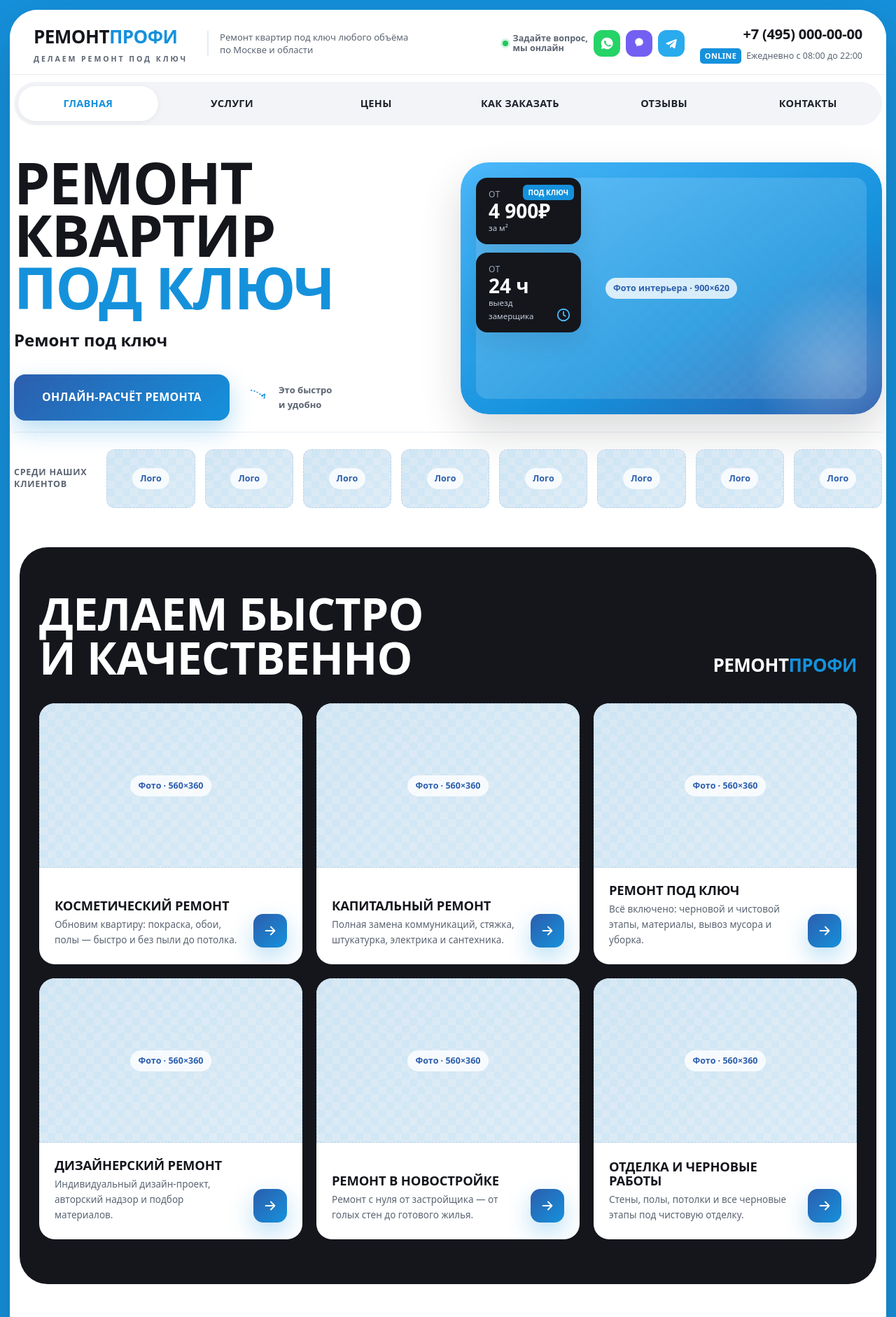
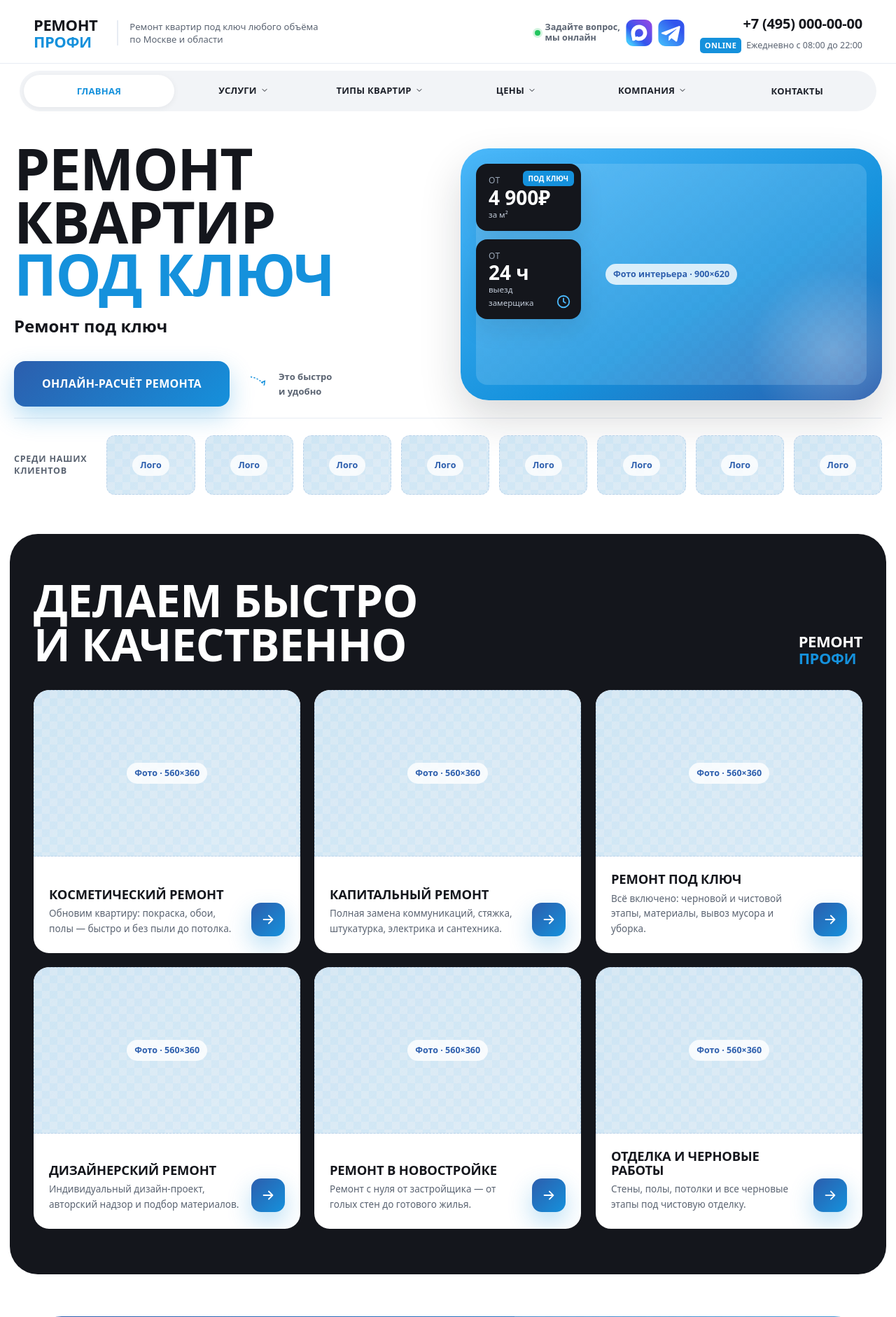
Before and after one commit to be3yn4ik1/remount-chameleon, a PHP site: page / in a window 1280 px wide. Shown: the top 1882 px of the page at 70% size. Run offline with PHP 8.4, Linux system fonts and the light colour scheme.

Commit message:
Homepage revisions: nav structure, MAX/Telegram, white bg, mobile fixes
- Restore category mega-menu from the original brief (Услуги / Типы квартир /
  Цены / Компания) as dropdowns within the pill nav; accordion on mobile
- Replace WhatsApp/Viber with MAX + Telegram brand icons via an SVG <symbol>
  sprite (unique gradient ids, referenced with <use> to avoid id clashes)
- White body background (remove blue page frame)
- Stack the logo (Ремонт / Профи), hide the slogan
- Fix footer padding (padding shorthand was zeroing container inset)
- Mobile: drawer now slides from the left with its own close (✕) button;
  single-column footer; larger gutter; dark-block head stacks on narrow screens
- Reviews: rev-grid margin-top 50px, reset figure margin

Co-Authored-By: Claude Opus 4.8 <noreply@anthropic.com>
Claude-Session: https://claude.ai/code/session_01VRiYQzvZ2fEMtBfJ3LopE2

```diff
--- a/assets/css/style.css
+++ b/assets/css/style.css
@@ -41,7 +41,7 @@ body {
   margin: 0;
   font-family: var(--font);
   color: var(--ink-2);
-  background: var(--brand);          /* синяя рамка-обводка вокруг листа */
+  background: #ffffff;
   font-size: 17px; line-height: 1.6;
   -webkit-font-smoothing: antialiased; text-rendering: optimizeLegibility;
 }
@@ -54,10 +54,7 @@ ul,ol { margin:0; padding:0; list-style:none; }
 
 .page {
   background: var(--white);
-  margin: 14px;
-  border-radius: var(--r-2xl);
   overflow: hidden;
-  box-shadow: 0 30px 80px rgba(20,22,28,.22);
 }
 
 .container { width:100%; max-width: var(--maxw); margin-inline:auto; padding-inline: var(--gutter); }
@@ -93,9 +90,9 @@ ul,ol { margin:0; padding:0; list-style:none; }
 
 /* ---------- Messengers / online ---------- */
 .messengers, .msgr-row { display:inline-flex; align-items:center; gap:8px; }
-.msgr { width:38px; height:38px; border-radius:12px; display:grid; place-items:center; transition: transform var(--dur) var(--ease); flex:none; }
+.msgr { width:38px; height:38px; border-radius:11px; display:grid; place-items:center; overflow:hidden; transition: transform var(--dur) var(--ease); flex:none; }
 .msgr:hover { transform: translateY(-2px); }
-.msgr--wa { background:#25D366; } .msgr--vb { background:#7360F2; } .msgr--tg { background:#2AABEE; }
+.msgr svg { width:100%; height:100%; display:block; }
 .online { display:inline-flex; align-items:center; gap:7px; font-size:12.5px; line-height:1.15; font-weight:600; color:var(--ink-soft); }
 .online i { width:8px; height:8px; border-radius:50%; background:#22c55e; box-shadow:0 0 0 3px rgba(34,197,94,.2); flex:none; }
 .online--dark { color:#cfd6e2; }
@@ -104,10 +101,10 @@ ul,ol { margin:0; padding:0; list-style:none; }
 
 /* ---------- Brand ---------- */
 .brand { display:inline-flex; flex-direction:column; gap:2px; }
-.brand__logo { font-weight:900; font-size:26px; letter-spacing:-.02em; text-transform:uppercase; color:var(--ink); }
+.brand__logo { display:flex; flex-direction:column; gap:0; line-height:1.1; font-weight:900; font-size:22px; letter-spacing:-.02em; text-transform:uppercase; color:var(--ink); }
 .brand__logo span { color: var(--brand); }
 .brand__logo--light { color:#fff; } .brand__logo--light span { color: var(--brand); }
-.brand__slogan { font-size:10.5px; letter-spacing:.28em; text-transform:uppercase; color:var(--ink-soft); font-weight:700; }
+.brand__slogan { display:none; }
 
 /* ---------- Header ---------- */
 .hdr { position: sticky; top:0; z-index:100; background:#fff; }
@@ -118,11 +115,38 @@ ul,ol { margin:0; padding:0; list-style:none; }
 .hdr__phone { font-weight:900; font-size:20px; color:var(--ink); letter-spacing:-.01em; }
 .hdr__phone:hover { color: var(--brand); }
 
-.nav { border-top:1px solid var(--line); }
-.nav__inner { display:flex; gap:6px; background: var(--gray-50); border-radius: var(--r-full); padding:6px; margin:10px auto 16px; }
-.nav__link { flex:1; text-align:center; padding:13px 18px; border-radius: var(--r-full); font-weight:700; font-size:14.5px; color:var(--ink-2); transition: background var(--dur), color var(--dur); text-transform:uppercase; letter-spacing:.02em; }
+.nav { border-top:1px solid var(--line); padding-inline: var(--gutter); }
+.nav__inner { display:flex; align-items:stretch; gap:4px; background: var(--gray-50); border-radius: var(--r-full); padding:6px; margin:10px auto 16px; }
+.nav__inner > .nav__link, .nav__item { flex:1 1 0; }
+.nav__item { position:relative; }
+.nav__link {
+  display:flex; align-items:center; justify-content:center; gap:5px; width:100%;
+  text-align:center; padding:13px 12px; border-radius: var(--r-full);
+  font-weight:700; font-size:13px; color:var(--ink-2); background:none; border:0; cursor:pointer;
+  text-transform:uppercase; letter-spacing:.02em; transition: background var(--dur), color var(--dur);
+}
 .nav__link:hover { color: var(--brand); }
 .nav__link.is-active { background:#fff; color:var(--brand); box-shadow: var(--sh-sm); }
+.nav__caret { transition: transform var(--dur) var(--ease); }
+.has-drop:hover .nav__caret, .has-drop.is-open .nav__caret { transform: rotate(180deg); }
+
+/* Dropdown mega panels */
+.drop {
+  position:absolute; top:calc(100% + 12px); left:0; z-index:90;
+  background:#fff; border:1px solid var(--line); border-radius: var(--r-lg); box-shadow: var(--sh-lg);
+  padding:22px; display:grid; grid-template-columns: repeat(3, minmax(172px,1fr)); gap:24px;
+  max-width: calc(100vw - 40px);
+  opacity:0; visibility:hidden; pointer-events:none; transform: translateY(8px);
+  transition: opacity var(--dur) var(--ease), transform var(--dur) var(--ease), visibility var(--dur);
+}
+.drop--narrow { grid-template-columns: repeat(2, minmax(172px,1fr)); }
+.drop::before { content:""; position:absolute; top:-12px; left:0; right:0; height:12px; }
+.has-drop:hover .drop, .has-drop.is-open .drop { opacity:1; visibility:visible; pointer-events:auto; transform: translateY(0); }
+.drop__title { display:block; font-size:11px; text-transform:uppercase; letter-spacing:.08em; color:var(--ink-soft); font-weight:800; margin-bottom:9px; }
+.drop__col a { display:block; padding:7px 10px; margin:0 -10px; border-radius:8px; font-size:14px; font-weight:600; color:var(--ink-2); text-transform:none; letter-spacing:normal; transition: background var(--dur), color var(--dur), transform var(--dur); }
+.drop__col a:hover { background: var(--gray-50); color: var(--brand); transform: translateX(3px); }
+
+.nav__close { display:none; position:absolute; top:14px; right:14px; width:42px; height:42px; border:0; background:var(--gray-50); border-radius:12px; color:var(--ink); place-items:center; }
 
 .burger { display:none; width:46px; height:46px; border:0; background:var(--gray-50); border-radius:12px; padding:12px; }
 .burger span { display:block; height:2px; background:var(--ink); border-radius:2px; transition: transform var(--dur) var(--ease), opacity var(--dur); }
--- a/assets/js/main.js
+++ b/assets/js/main.js
@@ -66,8 +66,32 @@
     nav.addEventListener('click', function (e) {
       if (e.target.closest('a[href]') && mqMobile.matches) closeMenu();
     });
-    mqMobile.addEventListener('change', function () { if (!mqMobile.matches) closeMenu(); });
+    mqMobile.addEventListener('change', function () {
+      if (!mqMobile.matches) {
+        closeMenu();
+        // collapse mobile accordions when returning to desktop
+        document.querySelectorAll('.has-drop.is-open').forEach(function (el) {
+          el.classList.remove('is-open');
+          var t = el.querySelector('.nav__toggle');
+          if (t) t.setAttribute('aria-expanded', 'false');
+        });
+      }
+    });
+
+    var navClose = document.getElementById('navClose');
+    if (navClose) navClose.addEventListener('click', closeMenu);
   }
+
+  /* ---------- Category dropdowns: accordion on mobile ---------- */
+  document.querySelectorAll('.nav__toggle').forEach(function (btn) {
+    btn.addEventListener('click', function (e) {
+      if (!mqMobile.matches) return;              // desktop uses hover
+      e.preventDefault();
+      var item = btn.parentElement;
+      var open = item.classList.toggle('is-open');
+      btn.setAttribute('aria-expanded', open ? 'true' : 'false');
+    });
+  });
 
   /* ---------- Hero typing effect ---------- */
   var typedEl = document.getElementById('typed');
--- a/index.html
+++ b/index.html
@@ -15,6 +15,26 @@
 
 <a class="skip-link" href="#main">Перейти к содержимому</a>
 
+<!-- Icon sprite (unique gradient ids, referenced via <use>) -->
+<svg width="0" height="0" style="position:absolute;overflow:hidden" aria-hidden="true" focusable="false">
+  <defs>
+    <linearGradient id="g-max" x1="0" y1="534" x2="522" y2="0" gradientUnits="userSpaceOnUse">
+      <stop offset="0.14" stop-color="#43C3FD"/><stop offset="0.4" stop-color="#3254ED"/><stop offset="0.87" stop-color="#8849E5"/>
+    </linearGradient>
+    <linearGradient id="g-tg" x1="0" y1="534" x2="522" y2="0" gradientUnits="userSpaceOnUse">
+      <stop stop-color="#43C3FD"/><stop offset="0.735577" stop-color="#3254ED"/>
+    </linearGradient>
+  </defs>
+  <symbol id="ic-max" viewBox="0 0 522 534">
+    <rect width="522" height="534" rx="110" fill="url(#g-max)"/>
+    <path fill-rule="evenodd" clip-rule="evenodd" d="M264.009 425.816C232.495 425.816 217.85 421.216 192.394 402.814C176.292 423.516 125.303 439.694 123.079 412.015C123.079 391.236 118.479 373.677 113.265 354.508C107.054 330.892 100 304.592 100 266.485C100 175.471 174.682 107 263.165 107C351.725 107 421.116 178.845 421.116 267.328C421.414 354.443 351.123 425.351 264.009 425.816ZM265.312 185.669C222.221 183.445 188.637 213.272 181.199 260.044C175.065 298.765 185.953 345.92 195.231 348.374C199.678 349.447 210.873 340.4 217.85 333.422C229.388 341.393 242.823 346.18 256.801 347.301C301.451 349.448 339.603 315.456 342.601 270.855C344.346 226.16 309.968 188.303 265.312 185.746V185.669Z" fill="white"/>
+  </symbol>
+  <symbol id="ic-tg" viewBox="0 0 522 534">
+    <rect width="522" height="534" rx="110" fill="url(#g-tg)"/>
+    <path d="M70.2984 282.839L157.251 312.368L363.711 186.151C366.708 184.328 369.773 188.392 367.194 190.769L210.895 334.633L205.089 415.172C204.994 416.521 205.312 417.867 205.999 419.032C206.687 420.197 207.713 421.124 208.94 421.693C210.167 422.261 211.538 422.443 212.871 422.214C214.204 421.985 215.436 421.356 216.404 420.411L264.525 373.086L352.504 439.678C361.982 446.861 375.714 441.798 378.266 430.187L439.524 152.045C443.021 136.18 427.467 122.786 412.304 128.592L69.8664 259.724C59.1188 263.842 59.4158 279.14 70.2984 282.839Z" fill="white"/>
+  </symbol>
+</svg>
+
 <div class="page">
 
   <!-- ============ HEADER ============ -->
@@ -30,9 +50,8 @@
       <div class="hdr__contact">
         <div class="messengers" aria-label="Мессенджеры">
           <span class="online"><i></i>Задайте вопрос,<br>мы онлайн</span>
-          <a class="msgr msgr--wa" href="#" aria-label="WhatsApp"><svg viewBox="0 0 24 24" width="20" height="20" aria-hidden="true"><path d="M12 2a10 10 0 0 0-8.6 15l-1.3 4.7 4.8-1.3A10 10 0 1 0 12 2Zm5.6 14.1c-.2.6-1.2 1.2-1.7 1.2-.4 0-1 .1-3.2-.9-2.7-1.2-4.4-4-4.5-4.2-.1-.2-1-1.4-1-2.6s.6-1.8.9-2.1c.2-.2.5-.3.7-.3h.5c.2 0 .4 0 .6.5l.8 2c.1.2.1.4 0 .5l-.4.6c-.2.2-.3.4-.1.7.2.3.9 1.4 1.9 2.3 1.3 1.1 2.3 1.5 2.6 1.6.2.1.4.1.6-.1l.9-1c.2-.2.3-.2.6-.1l1.9.9c.3.2.5.3.6.4.1.2.1.7-.1 1.3Z" fill="#fff"/></svg></a>
-          <a class="msgr msgr--vb" href="#" aria-label="Viber"><svg viewBox="0 0 24 24" width="20" height="20" aria-hidden="true"><path d="M12 3c-3.8 0-6.9 2.5-6.9 6.4 0 2.2.9 3.9 2.6 5.1v3l2.7-1.5c.5.1 1 .1 1.6.1 3.8 0 6.9-2.5 6.9-6.4S15.8 3 12 3Z" fill="#fff"/></svg></a>
-          <a class="msgr msgr--tg" href="#" aria-label="Telegram"><svg viewBox="0 0 24 24" width="20" height="20" aria-hidden="true"><path d="m3 11.5 17-6.6c.8-.3 1.5.2 1.3 1.4l-2.9 13.6c-.2.9-.8 1.1-1.5.7l-4.2-3.1-2 2c-.2.2-.4.4-.9.4l.3-4.4 8-7.2c.3-.3-.1-.5-.5-.2l-9.9 6.2-4.2-1.3c-.9-.3-.9-.9.2-1.3Z" fill="#fff"/></svg></a>
+          <a class="msgr" href="#" aria-label="MAX"><svg aria-hidden="true"><use href="#ic-max"/></svg></a>
+          <a class="msgr" href="#" aria-label="Telegram"><svg aria-hidden="true"><use href="#ic-tg"/></svg></a>
         </div>
         <div class="hdr__phone-wrap">
           <a class="hdr__phone" href="tel:+74950000000">+7 (495) 000-00-00</a>
@@ -46,12 +65,108 @@
     </div>
 
     <nav class="nav" id="nav" aria-label="Главное меню">
+      <button class="nav__close" id="navClose" aria-label="Закрыть меню">
+        <svg viewBox="0 0 24 24" width="22" height="22" aria-hidden="true"><path d="M6 6l12 12M18 6L6 18" fill="none" stroke="currentColor" stroke-width="2" stroke-linecap="round"/></svg>
+      </button>
       <div class="container nav__inner">
         <a href="#hero" class="nav__link is-active">Главная</a>
-        <a href="#services" class="nav__link">Услуги</a>
-        <a href="#pricing" class="nav__link">Цены</a>
-        <a href="#process" class="nav__link">Как заказать</a>
-        <a href="#reviews" class="nav__link">Отзывы</a>
+
+        <div class="nav__item has-drop">
+          <button class="nav__link nav__toggle" aria-expanded="false">Услуги
+            <svg class="nav__caret" viewBox="0 0 24 24" width="12" height="12" aria-hidden="true"><path d="M6 9l6 6 6-6" fill="none" stroke="currentColor" stroke-width="2" stroke-linecap="round" stroke-linejoin="round"/></svg>
+          </button>
+          <div class="drop">
+            <div class="drop__col">
+              <span class="drop__title">По типу работ</span>
+              <a href="remont-pod-klyuch-v-moskve.html">Ремонт под ключ</a>
+              <a href="kosmeticheskiy-remont-kvartiry.html">Косметический ремонт</a>
+              <a href="kapitalnyy-remont-kvartiry.html">Капитальный ремонт</a>
+              <a href="chernovoy-remont-kvartir.html">Черновой ремонт</a>
+              <a href="otdelka-kvartir-v-moskve.html">Отделка квартир</a>
+              <a href="sovremennyy-remont-kvartiry.html">Современный ремонт</a>
+            </div>
+            <div class="drop__col">
+              <span class="drop__title">Дизайн</span>
+              <a href="dizaynerskiy-remont-kvartiry.html">Дизайнерский ремонт</a>
+              <a href="dizayn-i-remont-kvartir-v-moskve.html">Дизайн и ремонт</a>
+              <a href="dizayn-interyera-i-remont-kvartiry.html">Дизайн интерьера</a>
+              <a href="remont-elitnyh-kvartir.html">Ремонт элитных квартир</a>
+            </div>
+            <div class="drop__col">
+              <span class="drop__title">Помещения</span>
+              <a href="remont-vanny-v-kvartire.html">Ремонт ванной</a>
+              <a href="remont-koridora-v-kvartire.html">Ремонт коридора</a>
+              <a href="remont-komnaty-v-kvartire.html">Ремонт комнаты</a>
+              <a href="uslugi-remonta-kvartir.html">Все услуги</a>
+            </div>
+          </div>
+        </div>
+
+        <div class="nav__item has-drop">
+          <button class="nav__link nav__toggle" aria-expanded="false">Типы квартир
+            <svg class="nav__caret" viewBox="0 0 24 24" width="12" height="12" aria-hidden="true"><path d="M6 9l6 6 6-6" fill="none" stroke="currentColor" stroke-width="2" stroke-linecap="round" stroke-linejoin="round"/></svg>
+          </button>
+          <div class="drop">
+            <div class="drop__col">
+              <span class="drop__title">По комнатам</span>
+              <a href="remont-1-komnatnoy-kvartiry.html">Однокомнатная</a>
+              <a href="remont-dvuhkomnatnoy-kvartiry.html">Двухкомнатная</a>
+              <a href="remont-trehkomnatnoy-kvartiry.html">Трёхкомнатная</a>
+              <a href="remont-4-komnatnoy-kvartiry.html">Четырёхкомнатная</a>
+              <a href="remont-kvartiry-studii.html">Квартира-студия</a>
+            </div>
+            <div class="drop__col">
+              <span class="drop__title">По типу дома</span>
+              <a href="remont-kvartiry-v-novostroyke.html">В новостройке</a>
+              <a href="remont-novostroyki-pod-klyuch.html">Новостройка под ключ</a>
+              <a href="remont-vtorichnogo-zhilya-v-moskve.html">Вторичное жильё</a>
+            </div>
+          </div>
+        </div>
+
+        <div class="nav__item has-drop">
+          <button class="nav__link nav__toggle" aria-expanded="false">Цены
+            <svg class="nav__caret" viewBox="0 0 24 24" width="12" height="12" aria-hidden="true"><path d="M6 9l6 6 6-6" fill="none" stroke="currentColor" stroke-width="2" stroke-linecap="round" stroke-linejoin="round"/></svg>
+          </button>
+          <div class="drop">
+            <div class="drop__col">
+              <span class="drop__title">Расчёт стоимости</span>
+              <a href="kalkulyator-remonta-kvartiry.html">Калькулятор ремонта</a>
+              <a href="skolko-stoit-remont-kvartiry.html">Сколько стоит ремонт</a>
+              <a href="cena-remonta-kvartiry-za-1m2.html">Цена за 1 м²</a>
+              <a href="srednyaya-stoimost-remonta-kvartiry.html">Средняя стоимость</a>
+            </div>
+            <div class="drop__col">
+              <span class="drop__title">Выгодные цены</span>
+              <a href="nedorogoy-remont-kvartiry-v-moskve.html">Недорогой ремонт</a>
+              <a href="remont-kvartir-nedorogo-v-moskve.html">Ремонт недорого</a>
+              <a href="stoimost-remonta-kvartiry-pod-klyuch.html">Стоимость под ключ</a>
+            </div>
+          </div>
+        </div>
+
+        <div class="nav__item has-drop">
+          <button class="nav__link nav__toggle" aria-expanded="false">Компания
+            <svg class="nav__caret" viewBox="0 0 24 24" width="12" height="12" aria-hidden="true"><path d="M6 9l6 6 6-6" fill="none" stroke="currentColor" stroke-width="2" stroke-linecap="round" stroke-linejoin="round"/></svg>
+          </button>
+          <div class="drop drop--narrow">
+            <div class="drop__col">
+              <span class="drop__title">О нас</span>
+              <a href="kompaniya-po-remontu-kvartir.html">О компании</a>
+              <a href="master-po-remontu-kvartir.html">Наши мастера</a>
+              <a href="remont-kvartiry-bez-posrednikov.html">Без посредников</a>
+              <a href="professionalnyy-remont-kvartir.html">Профессиональный подход</a>
+            </div>
+            <div class="drop__col">
+              <span class="drop__title">Разделы</span>
+              <a href="#services">Услуги</a>
+              <a href="#pricing">Цены</a>
+              <a href="#reviews">Отзывы</a>
+              <a href="#faq">Вопросы и ответы</a>
+            </div>
+          </div>
+        </div>
+
         <a href="#contacts" class="nav__link">Контакты</a>
       </div>
     </nav>
@@ -189,9 +304,8 @@
                 <span class="hdr__hours"><b class="tag-online">Online</b> Ежедневно с 08:00 до 22:00</span>
                 <span class="online online--dark"><i></i>Задайте вопрос,<br>мы онлайн</span>
                 <span class="msgr-row">
-                  <a class="msgr msgr--wa" href="#" aria-label="WhatsApp"><svg viewBox="0 0 24 24" width="18" height="18" aria-hidden="true"><path d="M12 2a10 10 0 0 0-8.6 15l-1.3 4.7 4.8-1.3A10 10 0 1 0 12 2Zm5.6 14.1c-.2.6-1.2 1.2-1.7 1.2-.4 0-1 .1-3.2-.9-2.7-1.2-4.4-4-4.5-4.2-.1-.2-1-1.4-1-2.6s.6-1.8.9-2.1c.2-.2.5-.3.7-.3h.5c.2 0 .4 0 .6.5l.8 2c.1.2.1.4 0 .5l-.4.6c-.2.2-.3.4-.1.7.2.3.9 1.4 1.9 2.3 1.3 1.1 2.3 1.5 2.6 1.6.2.1.4.1.6-.1l.9-1c.2-.2.3-.2.6-.1l1.9.9c.3.2.5.3.6.4.1.2.1.7-.1 1.3Z" fill="#fff"/></svg></a>
-                  <a class="msgr msgr--vb" href="#" aria-label="Viber"><svg viewBox="0 0 24 24" width="18" height="18" aria-hidden="true"><path d="M12 3c-3.8 0-6.9 2.5-6.9 6.4 0 2.2.9 3.9 2.6 5.1v3l2.7-1.5c.5.1 1 .1 1.6.1 3.8 0 6.9-2.5 6.9-6.4S15.8 3 12 3Z" fill="#fff"/></svg></a>
-                  <a class="msgr msgr--tg" href="#" aria-label="Telegram"><svg viewBox="0 0 24 24" width="18" height="18" aria-hidden="true"><path d="m3 11.5 17-6.6c.8-.3 1.5.2 1.3 1.4l-2.9 13.6c-.2.9-.8 1.1-1.5.7l-4.2-3.1-2 2c-.2.2-.4.4-.9.4l.3-4.4 8-7.2c.3-.3-.1-.5-.5-.2l-9.9 6.2-4.2-1.3c-.9-.3-.9-.9.2-1.3Z" fill="#fff"/></svg></a>
+                  <a class="msgr" href="#" aria-label="MAX"><svg aria-hidden="true"><use href="#ic-max"/></svg></a>
+                  <a class="msgr" href="#" aria-label="Telegram"><svg aria-hidden="true"><use href="#ic-tg"/></svg></a>
                 </span>
               </div>
             </div>
@@ -338,9 +452,8 @@
                 <span class="hdr__hours"><b class="tag-online">Online</b> Ежедневно с 08:00 до 22:00</span>
                 <span class="online online--dark"><i></i>Задайте вопрос,<br>мы онлайн</span>
                 <span class="msgr-row">
-                  <a class="msgr msgr--wa" href="#" aria-label="WhatsApp"><svg viewBox="0 0 24 24" width="18" height="18" aria-hidden="true"><path d="M12 2a10 10 0 0 0-8.6 15l-1.3 4.7 4.8-1.3A10 10 0 1 0 12 2Zm5.6 14.1c-.2.6-1.2 1.2-1.7 1.2-.4 0-1 .1-3.2-.9-2.7-1.2-4.4-4-4.5-4.2-.1-.2-1-1.4-1-2.6s.6-1.8.9-2.1c.2-.2.5-.3.7-.3h.5c.2 0 .4 0 .6.5l.8 2c.1.2.1.4 0 .5l-.4.6c-.2.2-.3.4-.1.7.2.3.9 1.4 1.9 2.3 1.3 1.1 2.3 1.5 2.6 1.6.2.1.4.1.6-.1l.9-1c.2-.2.3-.2.6-.1l1.9.9c.3.2.5.3.6.4.1.2.1.7-.1 1.3Z" fill="#fff"/></svg></a>
-                  <a class="msgr msgr--vb" href="#" aria-label="Viber"><svg viewBox="0 0 24 24" width="18" height="18" aria-hidden="true"><path d="M12 3c-3.8 0-6.9 2.5-6.9 6.4 0 2.2.9 3.9 2.6 5.1v3l2.7-1.5c.5.1 1 .1 1.6.1 3.8 0 6.9-2.5 6.9-6.4S15.8 3 12 3Z" fill="#fff"/></svg></a>
-                  <a class="msgr msgr--tg" href="#" aria-label="Telegram"><svg viewBox="0 0 24 24" width="18" height="18" aria-hidden="true"><path d="m3 11.5 17-6.6c.8-.3 1.5.2 1.3 1.4l-2.9 13.6c-.2.9-.8 1.1-1.5.7l-4.2-3.1-2 2c-.2.2-.4.4-.9.4l.3-4.4 8-7.2c.3-.3-.1-.5-.5-.2l-9.9 6.2-4.2-1.3c-.9-.3-.9-.9.2-1.3Z" fill="#fff"/></svg></a>
+                  <a class="msgr" href="#" aria-label="MAX"><svg aria-hidden="true"><use href="#ic-max"/></svg></a>
+                  <a class="msgr" href="#" aria-label="Telegram"><svg aria-hidden="true"><use href="#ic-tg"/></svg></a>
                 </span>
               </div>
             </div>
@@ -415,9 +528,8 @@
             <span class="hdr__hours"><b class="tag-online">Online</b> Ежедневно с 08:00 до 22:00</span>
             <div class="contacts__msgr">
               <span class="online online--dark"><i></i>Задайте вопрос,<br>мы онлайн</span>
-              <a class="msgr msgr--wa" href="#" aria-label="WhatsApp"><svg viewBox="0 0 24 24" width="20" height="20" aria-hidden="true"><path d="M12 2a10 10 0 0 0-8.6 15l-1.3 4.7 4.8-1.3A10 10 0 1 0 12 2Zm5.6 14.1c-.2.6-1.2 1.2-1.7 1.2-.4 0-1 .1-3.2-.9-2.7-1.2-4.4-4-4.5-4.2-.1-.2-1-1.4-1-2.6s.6-1.8.9-2.1c.2-.2.5-.3.7-.3h.5c.2 0 .4 0 .6.5l.8 2c.1.2.1.4 0 .5l-.4.6c-.2.2-.3.4-.1.7.2.3.9 1.4 1.9 2.3 1.3 1.1 2.3 1.5 2.6 1.6.2.1.4.1.6-.1l.9-1c.2-.2.3-.2.6-.1l1.9.9c.3.2.5.3.6.4.1.2.1.7-.1 1.3Z" fill="#fff"/></svg></a>
-              <a class="msgr msgr--vb" href="#" aria-label="Viber"><svg viewBox="0 0 24 24" width="20" height="20" aria-hidden="true"><path d="M12 3c-3.8 0-6.9 2.5-6.9 6.4 0 2.2.9 3.9 2.6 5.1v3l2.7-1.5c.5.1 1 .1 1.6.1 3.8 0 6.9-2.5 6.9-6.4S15.8 3 12 3Z" fill="#fff"/></svg></a>
-              <a class="msgr msgr--tg" href="#" aria-label="Telegram"><svg viewBox="0 0 24 24" width="20" height="20" aria-hidden="true"><path d="m3 11.5 17-6.6c.8-.3 1.5.2 1.3 1.4l-2.9 13.6c-.2.9-.8 1.1-1.5.7l-4.2-3.1-2 2c-.2.2-.4.4-.9.4l.3-4.4 8-7.2c.3-.3-.1-.5-.5-.2l-9.9 6.2-4.2-1.3c-.9-.3-.9-.9.2-1.3Z" fill="#fff"/></svg></a>
+              <a class="msgr" href="#" aria-label="MAX"><svg aria-hidden="true"><use href="#ic-max"/></svg></a>
+              <a class="msgr" href="#" aria-label="Telegram"><svg aria-hidden="true"><use href="#ic-tg"/></svg></a>
             </div>
           </div>
         </div>
```
Also changed, not shown: other parts of assets/css/style.css (+20 -9 lines).
